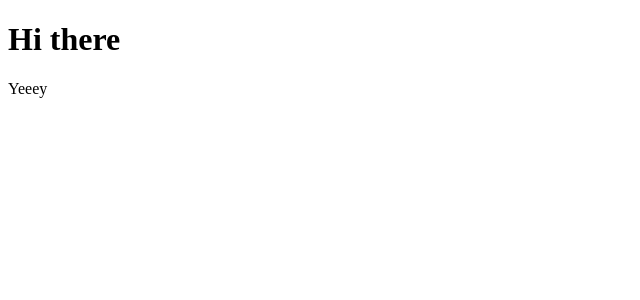
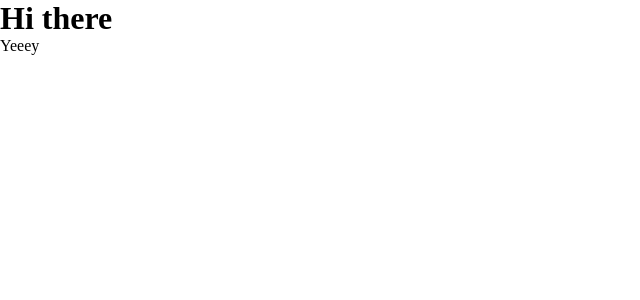
Before and after one commit to flivanov92/tesla-interface-react-poc, a React (Create React App) app: page / in a window 1280 px wide. Shown: the top 300 px of the page, without its empty margins (0-640 px from the left). Built offline with nearby package versions, Linux system fonts and the light colour scheme; a web font is replaced by a local one.

Commit message:
add a font that will suit #4

```diff
--- a/src/component/global/global.style.js
+++ b/src/component/global/global.style.js
@@ -5,6 +5,7 @@ export const ResetCss = createGlobalStyle`
   html,
   body {
     height: 100%;
+    font-family: 'Albert Sans' ;
 
   }
 
@@ -12,6 +13,7 @@ export const ResetCss = createGlobalStyle`
   *::before,
   *::after {
     box-sizing: border-box ;
+    margin: 0;
   }
 
 `;
```
